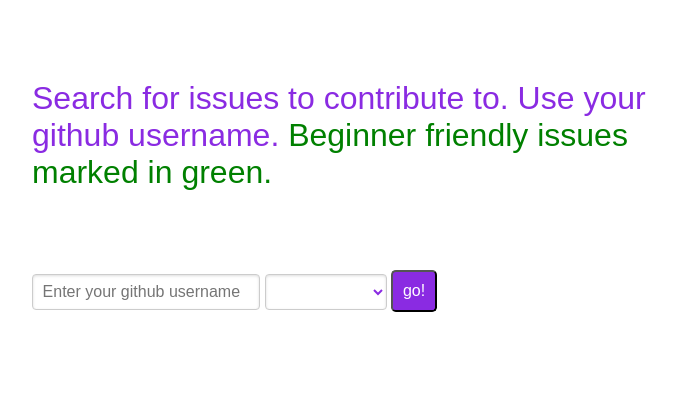
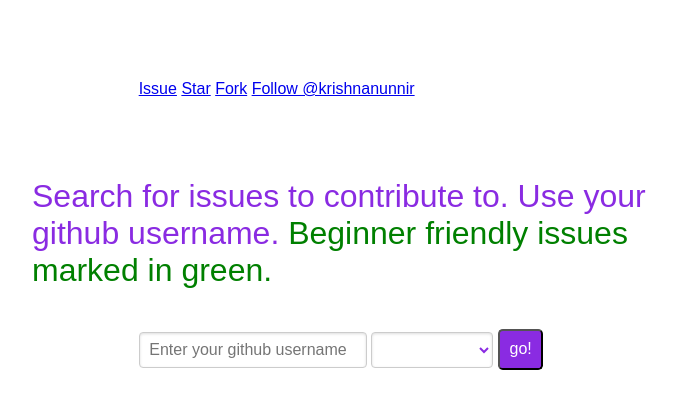
Before and after one commit to krishnanunnir/firstcontrib, a Node server app: page / in a window 1280 px wide. Shown: the top 409 px of the page, without its empty margins (288-965 px from the left). Run offline with Node 20, Linux system fonts and the light colour scheme; some libraries are stand-ins or nearby versions.

Commit message:
[enhancement] Added buttons to star, issue, and follow

```diff
--- a/views/index.ejs
+++ b/views/index.ejs
@@ -6,7 +6,7 @@
     <meta property="og:title" content="Frst Contrib">
     <meta property="og:description" content="Find issues to contribute to.">
     <meta property="og:url" content="https://firstcontrib.herokuapp.com/">
-
+    <script async defer src="https://buttons.github.io/buttons.js"></script>
     <title>First Contrib</title>
     <link rel="stylesheet" href="https://unpkg.com/purecss@2.0.3/build/pure-min.css" integrity="sha384-cg6SkqEOCV1NbJoCu11+bm0NvBRc8IYLRGXkmNrqUBfTjmMYwNKPWBTIKyw9mHNJ" crossorigin="anonymous">
     <style>
@@ -125,15 +125,25 @@
     </script>
 </head>
 <body onload="script();">
+    <div class="pure-g search">
+        <div class="pure-u-1-3"></div>
+        <div class="pure-u-1-3">
+            <a class="github-button" href="https://github.com/krishnanunnir/opensource-first-contrib-search/issues" data-color-scheme="no-preference: light; light: light; dark: light;" data-size="large" data-show-count="true" aria-label="Issue krishnanunnir/opensource-first-contrib-search on GitHub">Issue</a>
+            <a class="github-button" href="https://github.com/krishnanunnir/opensource-first-contrib-search" data-color-scheme="no-preference: light; light: light; dark: light;" data-size="large" data-show-count="true" aria-label="Star krishnanunnir/opensource-first-contrib-search on GitHub">Star</a>
+            <a class="github-button" href="https://github.com/krishnanunnir/opensource-first-contrib-search/fork" data-color-scheme="no-preference: light; light: light; dark: light;" data-size="large" data-show-count="true" aria-label="Fork krishnanunnir/opensource-first-contrib-search on GitHub">Fork</a>
+            <a class="github-button" href="https://github.com/krishnanunnir" data-color-scheme="no-preference: light; light: light; dark: light;" data-size="large" data-show-count="true" aria-label="Follow @krishnanunnir on GitHub">Follow @krishnanunnir</a>
+        </div>
+        <div class="pure-u-1-3"></div>
+    </div>
+
     <div class="pure-g search textbanner">
         <div class="pure-u-1-4"></div>
         <div class="pure-u-1-2">Search for issues to contribute to. Use your github username.<span id="greentext"> Beginner friendly issues marked in green.</span></div>
         <div class="pure-u-1-4"></div>
     </div>
-        </div>
-    <div class="pure-g search">
-        <div class="pure-u-1-4"></div>
-        <div class="pure-u-1-2">
+    <div class="pure-g">
+        <div class="pure-u-1-3"></div>
+        <div class="pure-u-1-3">
             <form action="/instance" method="get" class="pure-form">
                 <input type="text" name="username" class="inputfield" id="userText" placeholder="Enter your github username" >
                 <select name="time" class="inputfield" id="timeDropdown">
@@ -146,7 +156,7 @@
             </form>
             <br/>
         </div>
-        <div class="pure-u-1-4"></div>
+        <div class="pure-u-1-3"></div>
     </div>
     <% if(error){ %>
         <div id="error">
```
